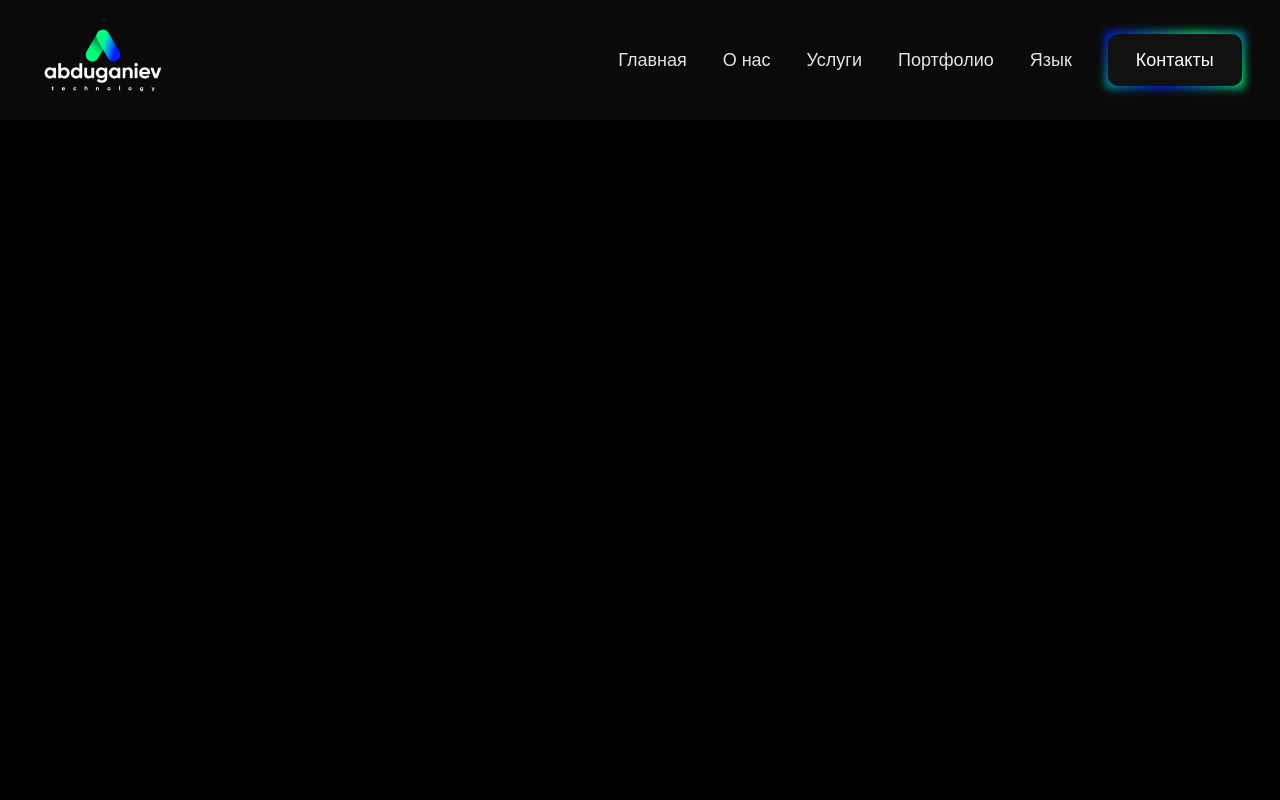
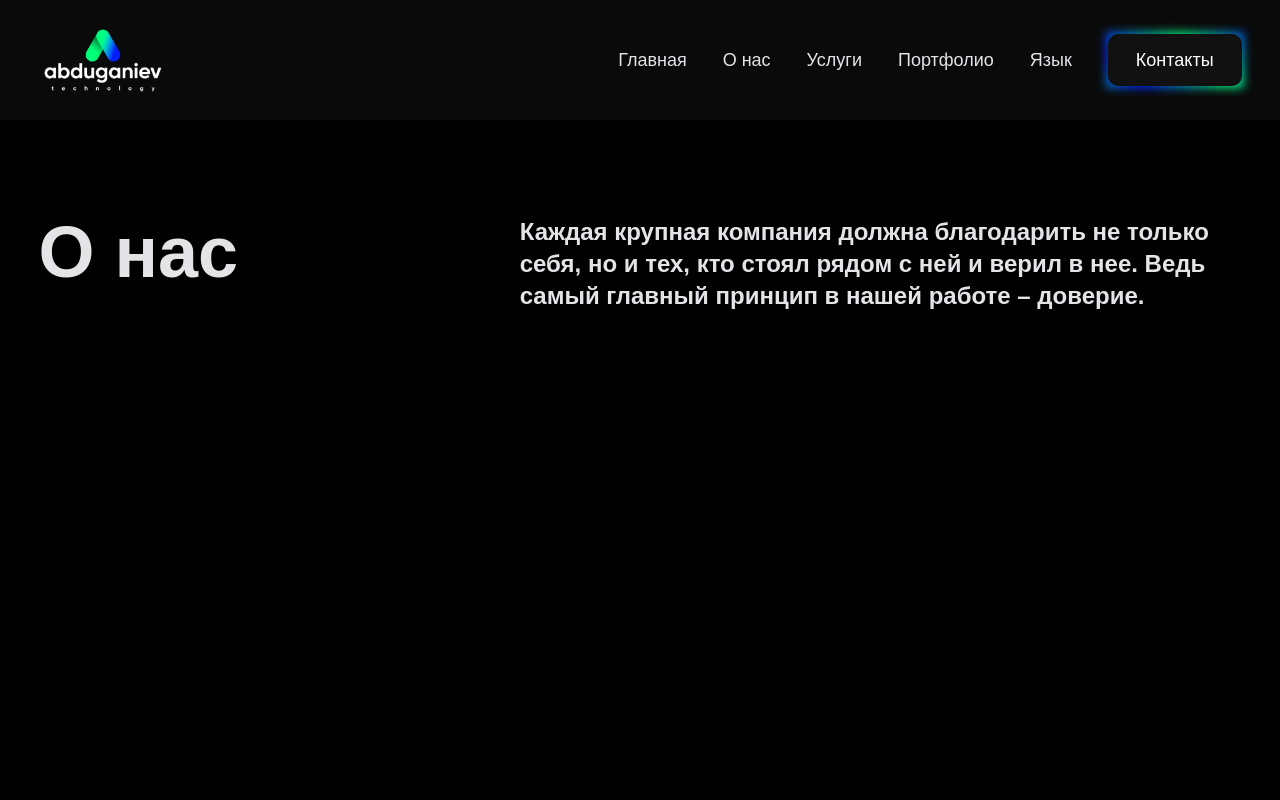
Before and after one commit to BoburBerdiev/AbduganievNewVersion, a Next.js app: page /about in a window 1280 px wide. Before the commit this address had no page. Shown: the top 800 px of the page. Built offline with nearby package versions, Linux system fonts and the light colour scheme.

Commit message:
number count

```diff
--- a/src/components/AboutIndex/AboutIndex.jsx
+++ b/src/components/AboutIndex/AboutIndex.jsx
@@ -15,7 +15,7 @@ const AboutIndex = () => {
               </p>
 
               </div>
-              <div className="grid grid-cols-3 gap-[50px] ">
+              <div className="grid grid-cols-1 md:grid-cols-3 gap-[50px] ">
                 <NumberCount number={5} text={'Лет Опыта'}/>
                 <NumberCount number={'30+'} text={'Проектов'}/>
                 <NumberCount number={3} text={'Офиса'}/>
--- a/src/components/HeaderBanner/HeaderBanner.jsx
+++ b/src/components/HeaderBanner/HeaderBanner.jsx
@@ -7,7 +7,7 @@ const HeaderBanner = () => {
     <header className="py-8 md:py-24 ">
       <div className="container grid grid-cols-1 md:grid-cols-2 md:gap-8 lg:gap-12">
         <div className="order-2 space-y-5 text-center text-white md:space-y-8 md:text-start md:order-1">
-          <h1 className="text-6xl font-medium break-all md:text-7xl">
+          <h1 className="text-6xl font-semibold break-all md:text-7xl">
             Поможем осуществить
              <span className="gradient-background">вашу мечту</span>
           </h1>
--- /dev/null
+++ b/src/components/PageSectionTItle/PageSectionTItle.jsx
@@ -0,0 +1,15 @@
+
+const PageSectionTItle = ({title , subTitle}) => {
+  return (
+    <div className="flex flex-col space-y-2.5 md:space-y-0 items-center justify-between font-semibold md:items-start md:flex-row text-zinc-200 ">
+      <h1 className="text-4xl break-normal md:text-5xl lg:text-6xl xl:text-7xl whitespace-nowrap">
+      {title}
+      </h1>
+      <p className="text-base md:text-lg lg:text-xl xl:text-2xl  text-center  md:text-left w-full md:w-[60%]">
+        {subTitle}
+      </p>
+    </div>
+  )
+}
+
+export default PageSectionTItle
--- a/src/components/index.js
+++ b/src/components/index.js
@@ -12,3 +12,4 @@ export {default as PortfolioIndex} from './PortfolioIndex/PortfolioIndex'
 export {default as PortfolioCard} from './PortfolioCard/PortfolioCard'
 export {default as StartProject} from './StartProject/StartProject'
 export {default as Feedback} from './Feedback/Feedback'
+export {default as PageSectionTItle} from './PageSectionTItle/PageSectionTItle'
--- a/src/layout/layout.jsx
+++ b/src/layout/layout.jsx
@@ -1,10 +1,11 @@
-import {  Footer, Navbar } from "@/components";
+import {  Footer, Navbar , StartProject } from "@/components";
 
 const Layout = ({ children }) => {
   return (
     <div className="relative">
       <Navbar />
       <div className={"min-h-screen pt-[120px] bg-black overflow-hidden" }>{children}</div>
+      <StartProject />
       <Footer />
     </div>
   );
--- /dev/null
+++ b/src/pages/about.jsx
@@ -0,0 +1,15 @@
+
+import {PageSectionTItle } from '@/components'
+
+const about = () => {
+  return (
+    <section className='py-24'>
+      <div className="container">
+        <PageSectionTItle title={'О нас'} subTitle={'Каждая крупная компания должна благодарить не только себя, но и тех, кто стоял рядом с ней и верил в нее. Ведь самый главный принцип в нашей работе – доверие.'} />
+
+      </div>
+    </section>
+  )
+}
+
+export default about
```
